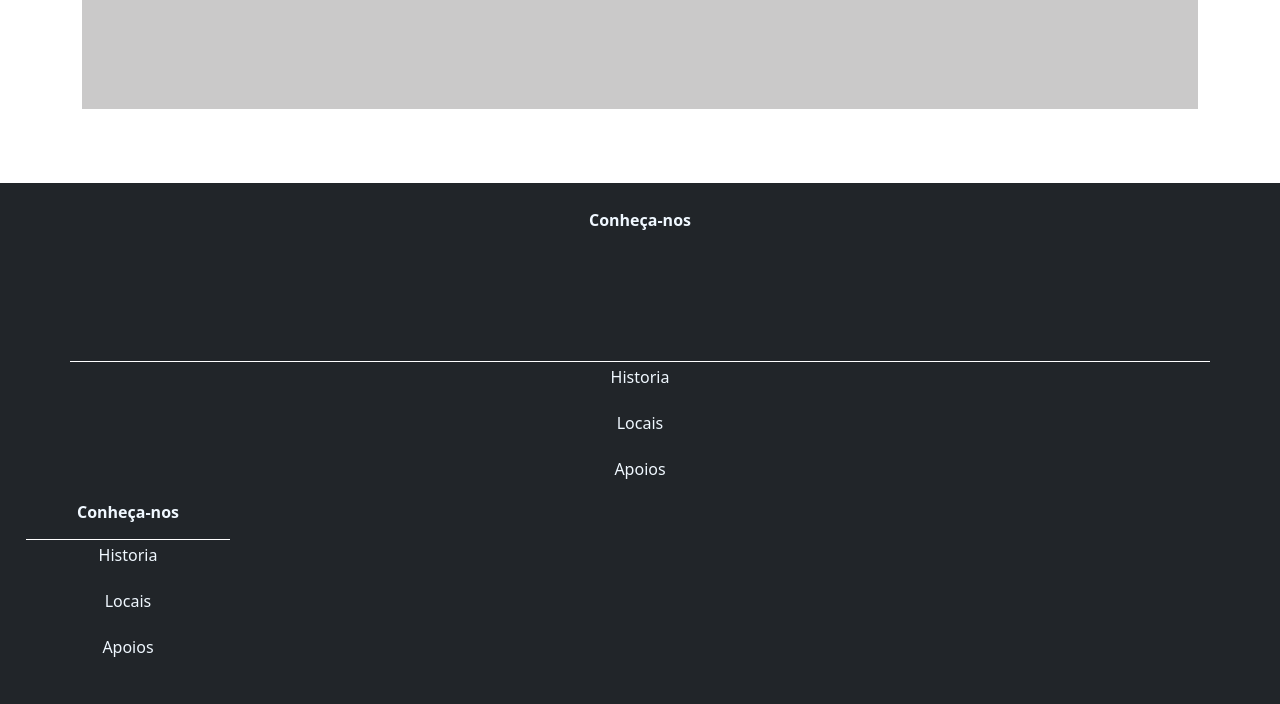
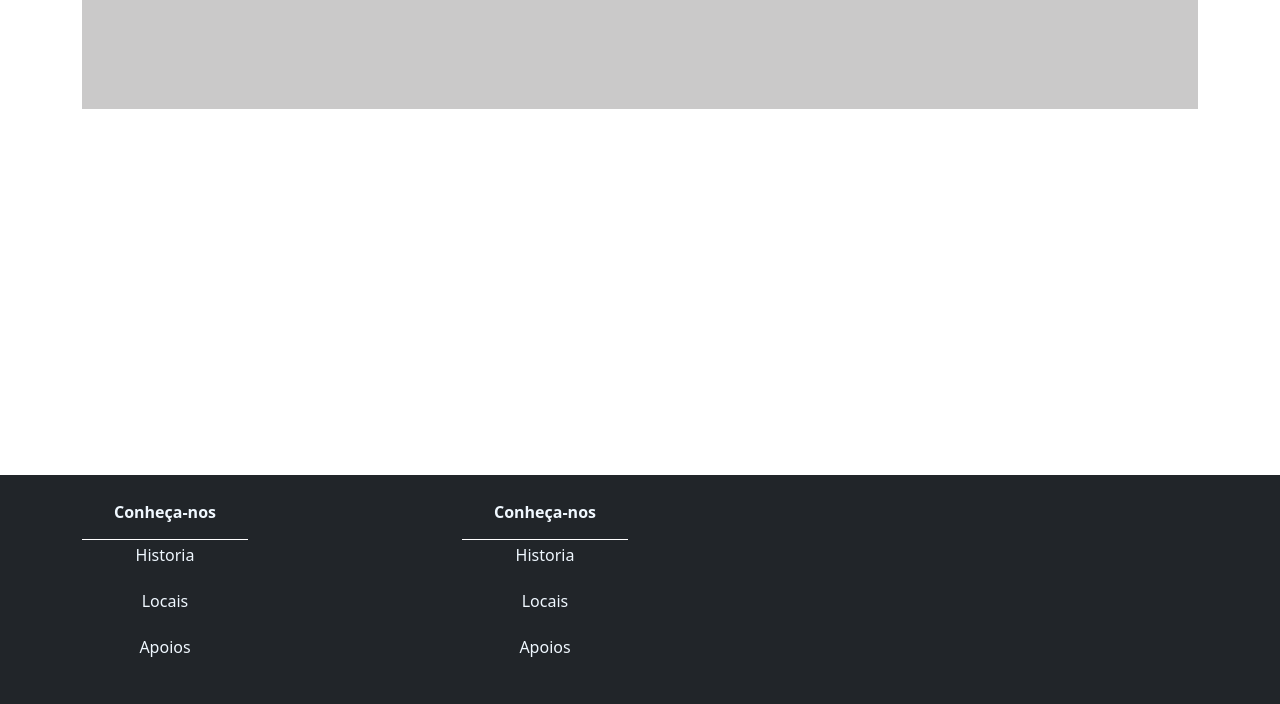
Before and after one commit to VascoMarmelo/300Buy, a Django app: page / in a window 1280 px wide. Shown: the part 96-800 px from the top of the page. Run offline with Django 4.2, Linux system fonts and the light colour scheme; some libraries are stand-ins or nearby versions.

Commit message:
Update Footer

```diff
--- a/_300Buy/app/templates/app/base_app.html
+++ b/_300Buy/app/templates/app/base_app.html
@@ -40,7 +40,8 @@
         </div>
         <footer class="bg-dark fixed-bottom" style="padding: 2%;">
             <div class="container">
-                <div class="row row-col-10
+                <div class="row row-col-10">
+                    <div class="col-sm-2">
                         <div class="col-sm-12" style="text-align: center;">
                             <b class="col-sm-12" style="color:aliceblue; padding-bottom: 10%;">Conheça-nos</b>
                             <div style="border-bottom: 1px solid white; padding-bottom: 5px; padding-top: 10px;"></div>
@@ -61,6 +62,7 @@
                             <button type="button" class="col-sm-12" style="background-color: rgba(0,0,0,0); border-color: rgba(0,0,0,0);"><p style="color:aliceblue">Apoios</p></button>
                         </div>
                     </div>
+
                 </div>
         </footer>
     </body>
```
Lines whose indentation alone changed are shown as unchanged.
